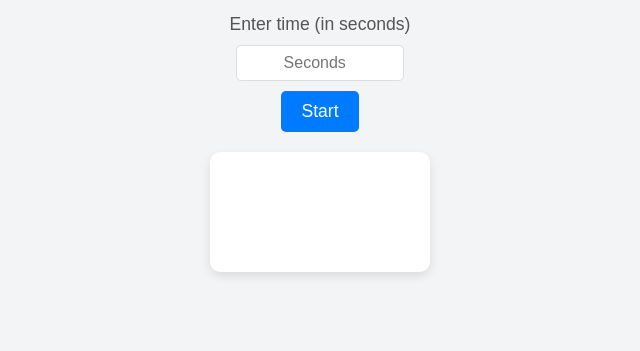
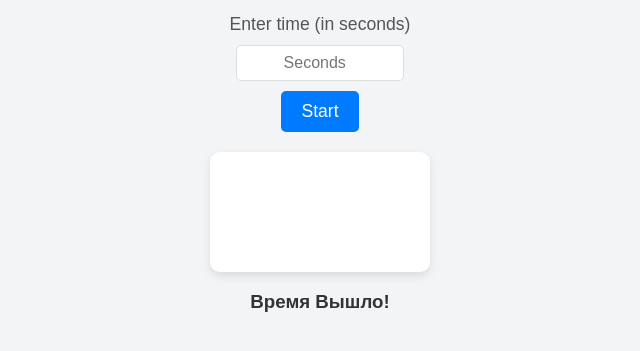
Before and after one commit to RuslanaDovganits/FrontEnd-basic, a plain HTML site: page lesson_17/homework/example_01/index.html in a window 1280 px wide. Both pictures are taken after a click on the button "Start". Shown: the part 107-458 px from the top of the page, without its empty margins (320-960 px from the left). Drawn offline with Linux system fonts and the light colour scheme.

Commit message:
homework

```diff
--- a/lesson_17/homework/example_01/index.html
+++ b/lesson_17/homework/example_01/index.html
@@ -19,6 +19,10 @@
     <div class="timer-output">
         <span id="timer">00</span>
     </div>
+
+    <div>
+        <h3 class="finito" style="display: none;">Время Вышло!</h3>
+    </div>
 </body>
 
 </html>
--- a/lesson_17/homework/example_01/scrypts/main.js
+++ b/lesson_17/homework/example_01/scrypts/main.js
@@ -2,9 +2,11 @@ const inputElement = document.querySelector('.input');
 const buttonElement = document.querySelector('.button');
 const timerElement = document.querySelector('#timer');
 const audioElement = document.querySelector('#audio')
-
+const finitoElement = document.querySelector('.finito')
 console.log('start');
 buttonElement.addEventListener('click', buttonClickHandler);
+
+
 
 function buttonClickHandler() {
     let i = inputElement.value;
@@ -15,7 +17,8 @@ function buttonClickHandler() {
 
             if (i < 0) {
                 clearInterval(intervalId);
-               audioElement.play();
+                finitoElement.style.display = 'block';
+                audioElement.play();
 
             }
 
```
